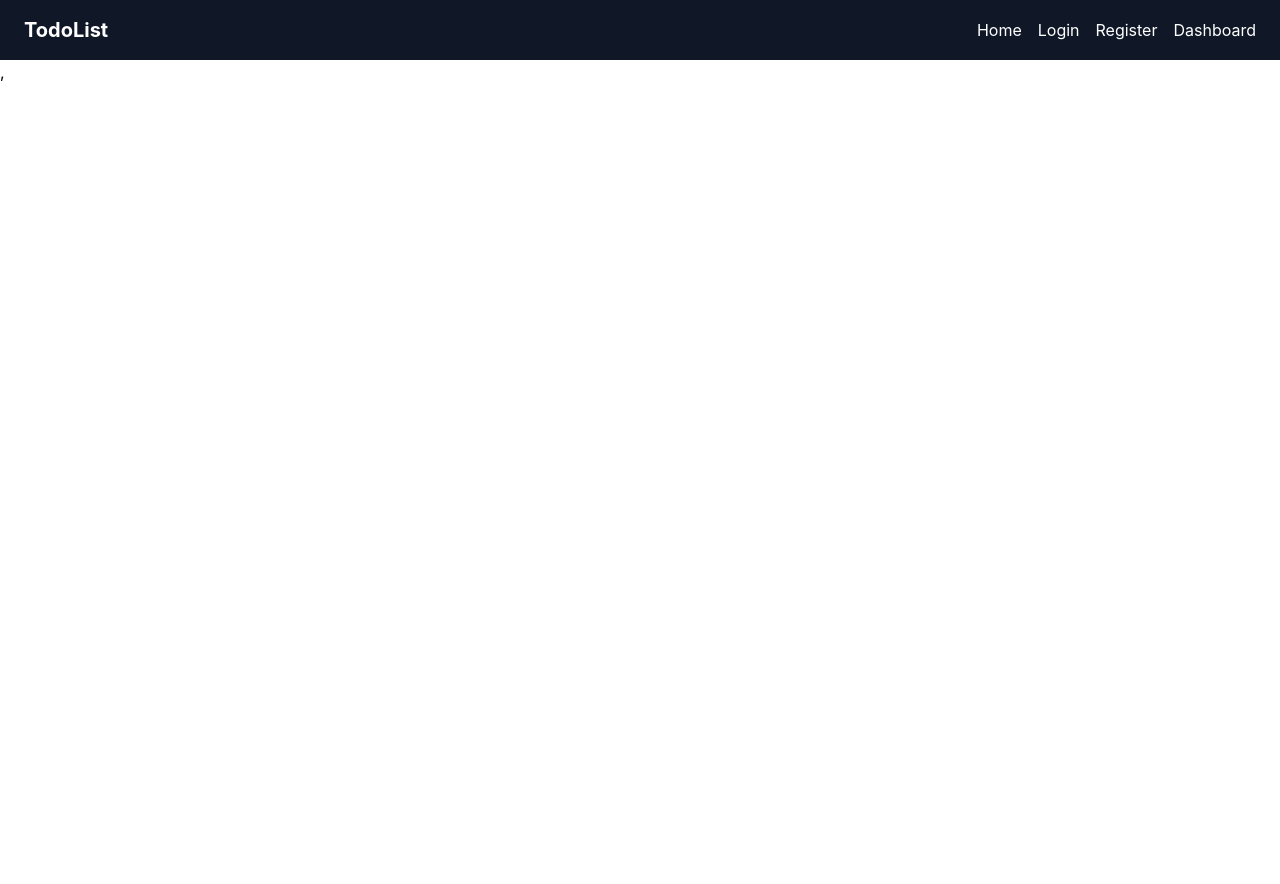
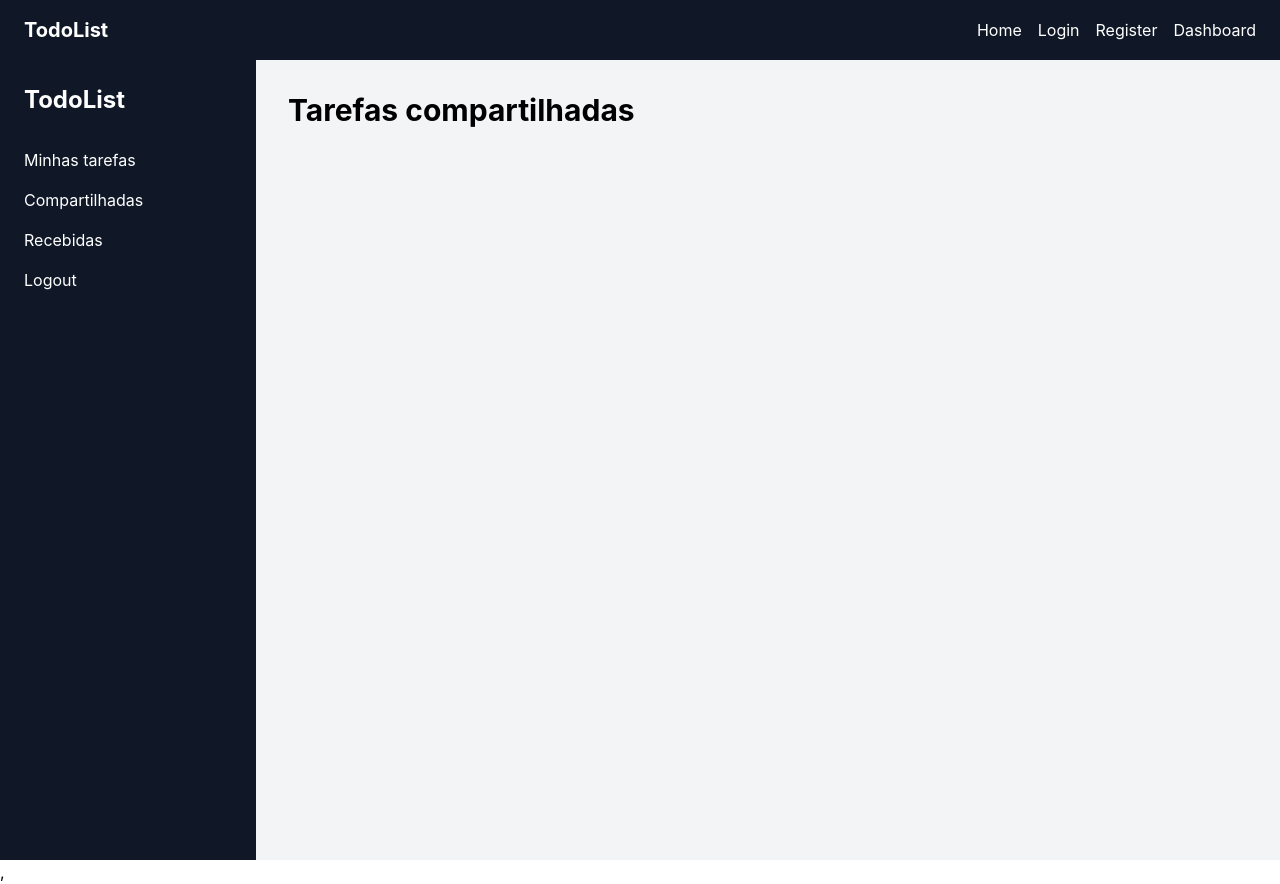
Before and after one commit to jdelta22/ToDoList, a React (Vite) app in the folder Frontend/TodoFront/: page /shared in a window 1280 px wide. Before the commit the page ends 800 px from the top, so only its background shows below. Built offline with nearby package versions, Linux system fonts and the light colour scheme; sample sign-in values are in the browser's storage.

Commit message:
estrutura de dashboard + sidebar

```diff
--- a/Frontend/TodoFront/src/App.jsx
+++ b/Frontend/TodoFront/src/App.jsx
@@ -5,6 +5,9 @@ import Home from "./pages/Home"
 import Login from "./pages/Login"
 import Register from "./pages/Register"
 import Dashboard from "./pages/Dashboard"
+import SharedTasks from "./pages/SharedTasks"
+import ReceivedTasks from "./pages/ReceivedTasks"
+
 
 import PrivateRoute from "./routes/PrivateRoute"
 
@@ -21,6 +24,24 @@ function App() {
             <Dashboard />
           </PrivateRoute>
         } />
+        <Route
+          path="/shared"
+          element={
+            <PrivateRoute>
+              <SharedTasks />
+            </PrivateRoute>
+          }
+        />
+
+        <Route
+          path="/received"
+          element={
+            <PrivateRoute>
+              <ReceivedTasks />
+            </PrivateRoute>
+          }
+        />
+
       </Routes>
 
     </BrowserRouter>
--- /dev/null
+++ b/Frontend/TodoFront/src/components/Sidebar.jsx
@@ -0,0 +1,62 @@
+import { Link, useNavigate } from "react-router-dom"
+import { useContext } from "react"
+
+import { AuthContext } from "../context/AuthContext"
+
+function Sidebar() {
+
+  const navigate = useNavigate()
+
+  const { logout } = useContext(AuthContext)
+
+  function handleLogout() {
+
+    logout()
+
+    navigate("/login")
+  }
+
+  return (
+    <aside className="w-64 bg-gray-900 text-white min-h-screen p-6">
+
+      <h1 className="text-2xl font-bold mb-8">
+        TodoList
+      </h1>
+
+      <nav className="flex flex-col gap-4">
+
+        <Link
+          to="/dashboard"
+          className="hover:text-blue-400 transition"
+        >
+          Minhas tarefas
+        </Link>
+
+        <Link
+          to="/shared"
+          className="hover:text-blue-400 transition"
+        >
+          Compartilhadas
+        </Link>
+
+        <Link
+          to="/received"
+          className="hover:text-blue-400 transition"
+        >
+          Recebidas
+        </Link>
+
+        <button
+          onClick={handleLogout}
+          className="text-left hover:text-red-400 transition"
+        >
+          Logout
+        </button>
+
+      </nav>
+
+    </aside>
+  )
+}
+
+export default Sidebar
--- a/Frontend/TodoFront/src/pages/Dashboard.jsx
+++ b/Frontend/TodoFront/src/pages/Dashboard.jsx
@@ -1,7 +1,19 @@
+import Sidebar from "../components/Sidebar.jsx"
+
 function Dashboard() {
   return (
-    <div>
-      <h1>Dashboard</h1>
+    <div className="flex">
+
+      <Sidebar />
+
+      <main className="flex-1 p-8 bg-gray-100 min-h-screen">
+
+        <h1 className="text-3xl font-bold mb-6">
+          Minhas tarefas
+        </h1>
+
+      </main>
+
     </div>
   )
 }
--- /dev/null
+++ b/Frontend/TodoFront/src/pages/ReceivedTasks.jsx
@@ -0,0 +1,21 @@
+import Sidebar from "../components/Sidebar"
+
+function ReceivedTasks() {
+  return (
+    <div className="flex">
+
+      <Sidebar />
+
+      <main className="flex-1 p-8 bg-gray-100 min-h-screen">
+
+        <h1 className="text-3xl font-bold">
+          Tarefas recebidas
+        </h1>
+
+      </main>
+
+    </div>
+  )
+}
+
+export default ReceivedTasks
--- /dev/null
+++ b/Frontend/TodoFront/src/pages/SharedTasks.jsx
@@ -0,0 +1,21 @@
+import Sidebar from "../components/Sidebar"
+
+function SharedTasks() {
+  return (
+    <div className="flex">
+
+      <Sidebar />
+
+      <main className="flex-1 p-8 bg-gray-100 min-h-screen">
+
+        <h1 className="text-3xl font-bold">
+          Tarefas compartilhadas
+        </h1>
+
+      </main>
+
+    </div>
+  )
+}
+
+export default SharedTasks
```
